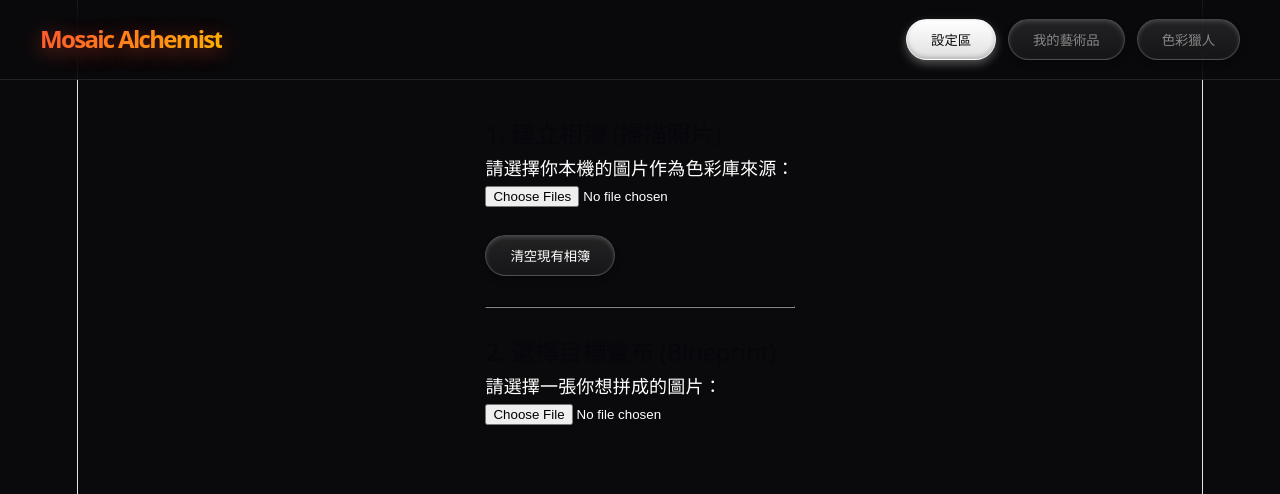
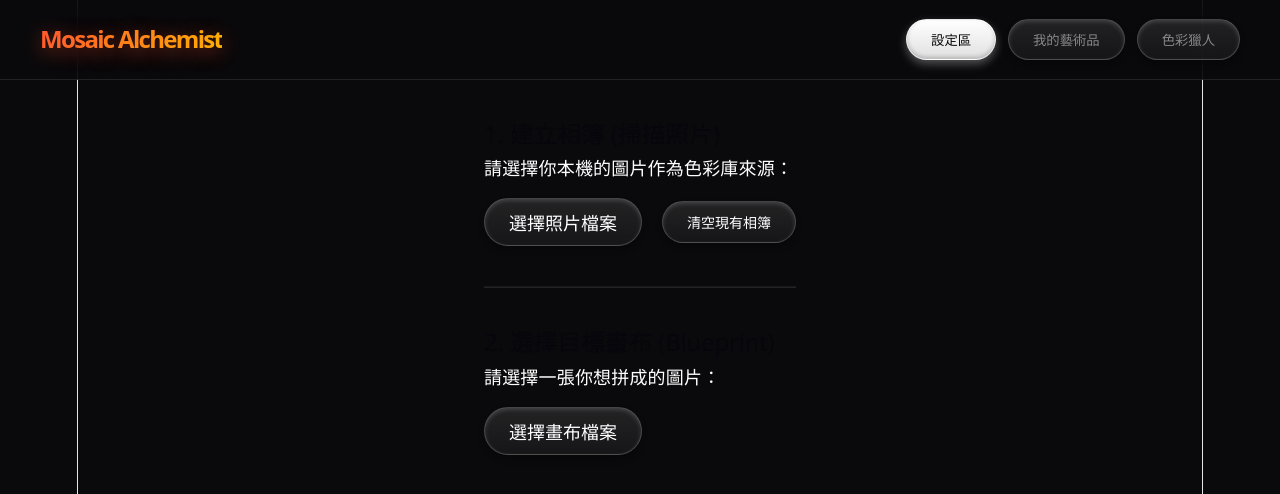
Before and after one commit to KP7-tech/mosaic-photo-album, a React (Vite) app: page / in a window 1280 px wide. Shown: the top 494 px of the page. Built offline with nearby package versions, Linux system fonts and the light colour scheme.

Commit message:
feat: implement Mosaic Alchemist core UI and photo processing logic

```diff
--- a/src/App.css
+++ b/src/App.css
@@ -87,26 +87,63 @@
   box-shadow: inset 0 -2px 4px rgba(0,0,0,0.2), 0 4px 10px rgba(255, 255, 255, 0.3);
 }
 
-.setup-view button {
-  background: linear-gradient(180deg, rgba(255,255,255,0.1) 0%, rgba(255,255,255,0.05) 100%);
-  border: 1px solid rgba(255, 255, 255, 0.2);
-  color: var(--text-main);
-  padding: 10px 24px;
-  border-radius: 9999px;
-  box-shadow: inset 0 2px 4px rgba(255,255,255,0.15), 0 4px 6px rgba(0,0,0,0.3);
+.setup-view button,
+.btn-primary,
+.btn-secondary {
   font-family: 'Inter', sans-serif;
   font-weight: 600;
   cursor: pointer;
   transition: all 0.3s cubic-bezier(0.25, 0.8, 0.25, 1);
+  border-radius: 9999px;
+  display: inline-flex;
+  align-items: center;
+  justify-content: center;
+  border: 1px solid rgba(255, 255, 255, 0.2);
 }
 
-.setup-view button:hover {
-  background: linear-gradient(180deg, rgba(255,255,255,0.15) 0%, rgba(255,255,255,0.1) 100%);
+.btn-primary {
+  background: linear-gradient(180deg, #ffffff 0%, #e0e0e0 100%);
+  color: #0a0a0c;
+  padding: 16px 40px; /* Large size */
+  font-size: 18px;
+  box-shadow: inset 0 -2px 4px rgba(0,0,0,0.2), 0 10px 20px rgba(255, 255, 255, 0.1);
 }
 
-.setup-view button:active {
+.btn-primary:hover {
+  background: linear-gradient(180deg, #f0f0f0 0%, #d0d0d0 100%);
+  transform: translateY(-2px);
+  box-shadow: inset 0 -2px 4px rgba(0,0,0,0.2), 0 15px 25px rgba(255, 255, 255, 0.15);
+}
+
+.btn-primary:active {
+  transform: translateY(1px);
+  box-shadow: inset 0 4px 8px rgba(0,0,0,0.3);
+}
+
+.btn-secondary {
+  background: linear-gradient(180deg, rgba(255,255,255,0.1) 0%, rgba(255,255,255,0.05) 100%);
+  color: var(--text-muted);
+  padding: 8px 18px; /* Small size */
+  font-size: 14px;
+  box-shadow: inset 0 2px 4px rgba(255,255,255,0.15), 0 4px 6px rgba(0,0,0,0.3);
+}
+
+.btn-secondary:hover {
+  color: var(--text-main);
+  background: rgba(255, 255, 255, 0.15);
+}
+
+.btn-secondary:active {
   box-shadow: inset 0 4px 8px rgba(0,0,0,0.6);
   transform: translateY(1px);
+}
+
+.setup-view button {
+  /* fallback for any other buttons */
+  background: linear-gradient(180deg, rgba(255,255,255,0.1) 0%, rgba(255,255,255,0.05) 100%);
+  color: var(--text-main);
+  padding: 10px 24px;
+  box-shadow: inset 0 2px 4px rgba(255,255,255,0.15), 0 4px 6px rgba(0,0,0,0.3);
 }
 
 .main-content {
--- a/src/App.jsx
+++ b/src/App.jsx
@@ -5,6 +5,7 @@
 import { KDTree } from './core/kdTree';
 import { readImage, extractDominantColor, sliceBlueprint } from './core/imageProcessor';
 import { db, addPhoto, clearPhotos, incrementPhotoUsage } from './db/database';
+import { useRef } from 'react';
 
 function App() {
   const [activeTab, setActiveTab] = useState('setup'); // 'setup' | 'mosaic' | 'hunter'
@@ -12,6 +13,9 @@
   const [targetPiece, setTargetPiece] = useState(null);
   const [canvasSize, setCanvasSize] = useState({ w: 300, h: 300 });
   const [isProcessing, setIsProcessing] = useState(false);
+
+  const albumInputRef = useRef(null);
+  const blueprintInputRef = useRef(null);
 
   const handleAlbumUpload = async (e) => {
     const files = e.target.files;
@@ -147,16 +151,40 @@
         {!isProcessing && activeTab === 'setup' && (
           <div className="setup-view" style={{ padding: '20px', color: 'white', textAlign: 'left' }}>
             <h2>1. 建立相簿 (掃描照片)</h2>
-            <p>請選擇你本機的圖片作為色彩庫來源：</p>
-            <input type="file" multiple accept="image/*" onChange={handleAlbumUpload} />
-            <br/><br/>
-            <button onClick={async () => { await clearPhotos(); alert('相簿已清空'); }}>清空現有相簿</button>
+            <p style={{marginBottom: '16px'}}>請選擇你本機的圖片作為色彩庫來源：</p>
 
-            <hr style={{margin: '30px 0', borderColor: '#333'}} />
+            <input
+              type="file"
+              multiple
+              accept="image/*"
+              onChange={handleAlbumUpload}
+              ref={albumInputRef}
+              style={{ display: 'none' }}
+            />
+            <div style={{ display: 'flex', alignItems: 'center', gap: '20px' }}>
+              <button className="btn-primary" onClick={() => albumInputRef.current.click()}>
+                選擇照片檔案
+              </button>
+              <button className="btn-secondary" onClick={async () => { await clearPhotos(); alert('相簿已清空'); }}>
+                清空現有相簿
+              </button>
+            </div>
+
+            <hr style={{margin: '40px 0', borderColor: 'rgba(255,255,255,0.1)'}} />
 
             <h2>2. 選擇目標畫布 (Blueprint)</h2>
-            <p>請選擇一張你想拼成的圖片：</p>
-            <input type="file" accept="image/*" onChange={handleBlueprintUpload} />
+            <p style={{marginBottom: '16px'}}>請選擇一張你想拼成的圖片：</p>
+
+            <input
+              type="file"
+              accept="image/*"
+              onChange={handleBlueprintUpload}
+              ref={blueprintInputRef}
+              style={{ display: 'none' }}
+            />
+            <button className="btn-primary" onClick={() => blueprintInputRef.current.click()}>
+              選擇畫布檔案
+            </button>
           </div>
         )}
 
```
